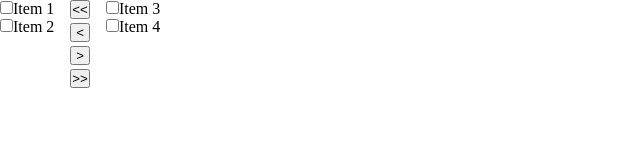
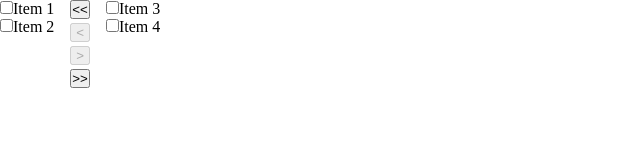
Before and after one commit to couvq/2026_react_exercises, a React (Vite) app: page / in a window 1280 px wide. Shown: the top 160 px of the page, without its empty margins (0-640 px from the left). Built offline with nearby package versions, Linux system fonts and the light colour scheme.

Commit message:
disable buttons if no action can be taken

```diff
--- a/src/examples/transfer_list/Actions.tsx
+++ b/src/examples/transfer_list/Actions.tsx
@@ -1,14 +1,20 @@
-import { useListDispatch } from "./TransferListContext";
+import { useList, useListDispatch, type ListState } from "./TransferListContext";
 
 const Actions = () => {
-    const dispatch = useListDispatch() ?? (() => {});
+  const state = useList() ?? {} as ListState;
+  const dispatch = useListDispatch() ?? (() => { });
+
+  const isMoveAllLeftButtonEnabled = state.right.length > 0;
+  const isMoveAllRightButtonEnabled = state.left.length > 0;
+  const isMoveSelectedLeftButtonEnabled = state.right.some(item => item.isSelected);
+  const isMoveSelectedRightButtonEnabled = state.left.some(item => item.isSelected);
 
   return (
     <div className="action-buttons">
-        <button onClick={() => dispatch({ type: 'moveAllLeft' })}>{'<<'}</button>
-        <button onClick={() => dispatch({ type: 'moveSelectedLeft' })}>{'<'}</button>
-        <button onClick={() => dispatch({ type: 'moveSelectedRight' })}>{'>'}</button>
-        <button onClick={() => dispatch({ type: 'moveAllRight' })}>{'>>'}</button>
+      <button disabled={!isMoveAllLeftButtonEnabled} onClick={() => dispatch({ type: 'moveAllLeft' })}>{'<<'}</button>
+      <button disabled={!isMoveSelectedLeftButtonEnabled} onClick={() => dispatch({ type: 'moveSelectedLeft' })}>{'<'}</button>
+      <button disabled={!isMoveSelectedRightButtonEnabled} onClick={() => dispatch({ type: 'moveSelectedRight' })}>{'>'}</button>
+      <button disabled={!isMoveAllRightButtonEnabled} onClick={() => dispatch({ type: 'moveAllRight' })}>{'>>'}</button>
     </div>
   )
 }
--- a/src/examples/transfer_list/TransferListContext.tsx
+++ b/src/examples/transfer_list/TransferListContext.tsx
@@ -1,7 +1,7 @@
-import { act, createContext, useContext, useReducer, type ReactNode } from "react";
+import { createContext, useContext, useReducer, type ReactNode } from "react";
 import type { Item } from "./types";
 
-type ListState = {
+export type ListState = {
     left: Item[];
     right: Item[];
 }
```
